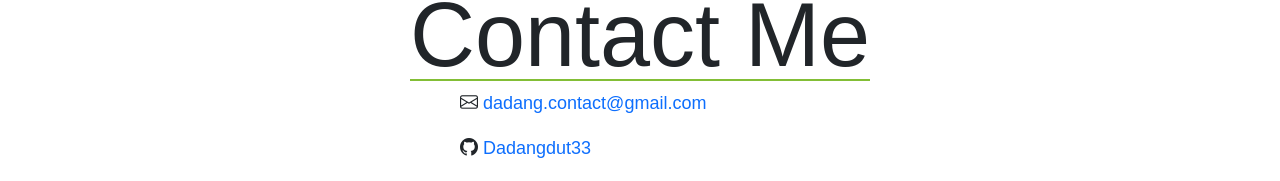
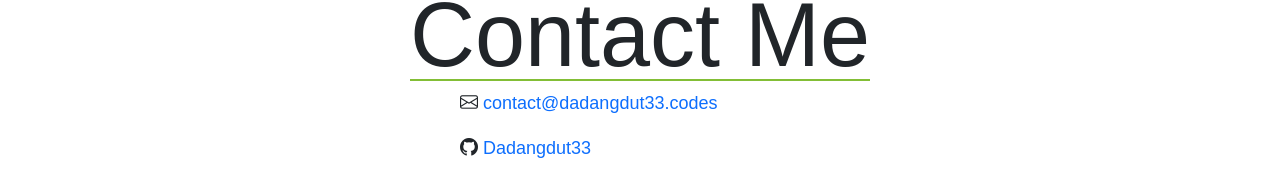
Before and after one commit to Dadangdut33/dadangdut33.github.io, a React (Create React App) app: page / in a window 1280 px wide. Shown: the part 2675-2856 px from the top of the page. Built offline with nearby package versions, Linux system fonts and the light colour scheme; a web font is replaced by a local one.

Commit message:
Update Contact.jsx

```diff
--- a/src/Components/MainPage/Contact.jsx
+++ b/src/Components/MainPage/Contact.jsx
@@ -63,7 +63,7 @@ export default function BottomTest() {
 						<p>
 							<i className='bi bi-envelope'></i>{" "}
 							<a
-								href='mailto:dadang.contact@gmail.com'
+								href='mailto:contact@dadangdut33.codes'
 								target={"_blank"}
 								rel='noopener noreferrer'
 								className='no-decoration'
@@ -74,7 +74,7 @@ export default function BottomTest() {
 								onMouseLeave={() => setHoverLink_1(false)}
 								onClick={() => clickSfx.play()}
 							>
-								dadang.contact@gmail.com{" "}
+								contact@dadangdut33.codes{" "}
 								<motion.span variants={linkFadeVariants} initial='hidden' animate={hoverLink_1 ? "visible" : "hidden"}>
 									◀
 								</motion.span>
```
